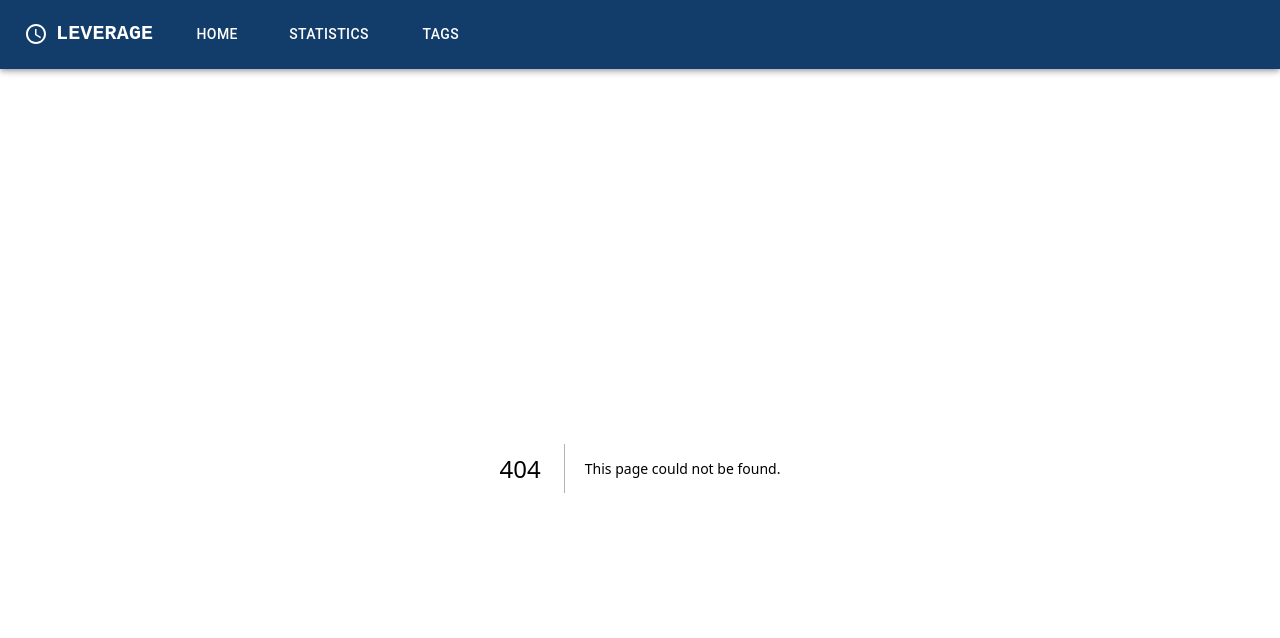
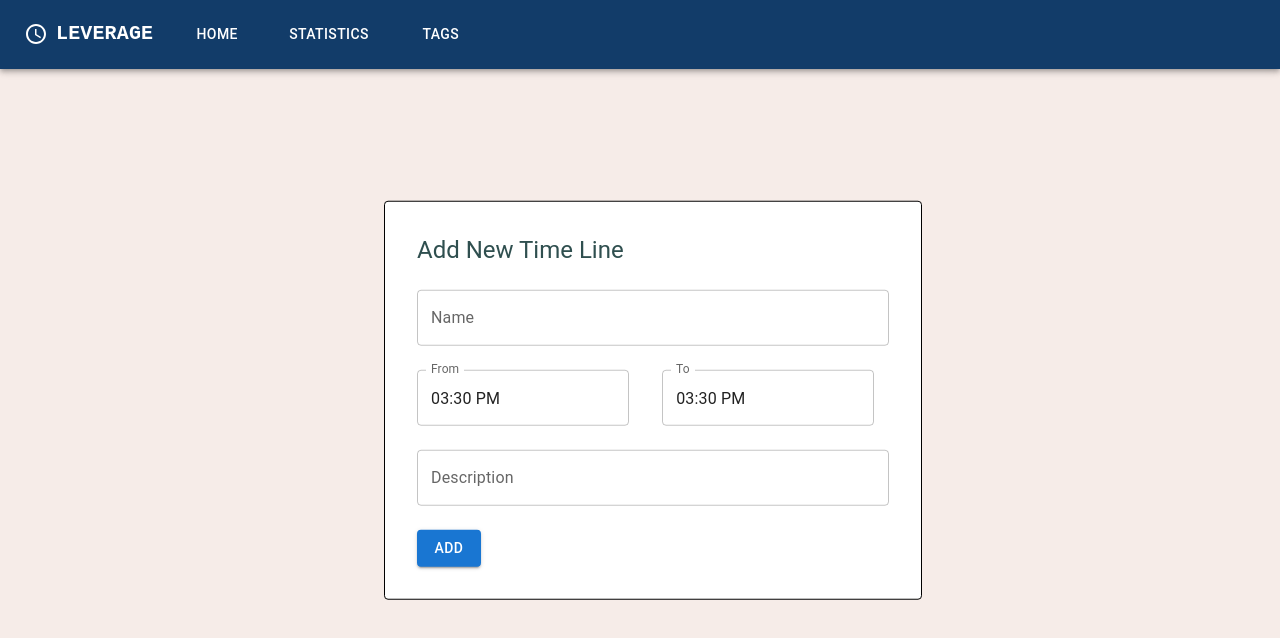
Before and after one commit to yen-han/time-leverage, a Next.js app: page /Edit in a window 1280 px wide. Before the commit this address had no page. Shown: the top 638 px of the page. Built offline with nearby package versions, Linux system fonts and the light colour scheme.

Commit message:
feat: draft edit time line page

```diff
--- a/package.json
+++ b/package.json
@@ -12,8 +12,8 @@
     "@emotion/react": "^11.10.6",
     "@emotion/styled": "^11.10.6",
     "@mui/icons-material": "^5.11.9",
-    "@mui/material": "^5.11.10",
-    "@mui/x-date-pickers": "^5.0.20",
+    "@mui/material": "^5.11.12",
+    "@mui/x-date-pickers": "^6.0.0",
     "@types/node": "18.14.1",
     "@types/react": "18.0.28",
     "@types/react-dom": "18.0.11",
--- /dev/null
+++ b/src/app/Edit/page.tsx
@@ -0,0 +1,18 @@
+"use client";
+import Box from "@mui/material/Box";
+import EditTimeLine from "@/app/components/EditTimeLine/EditTimeLine";
+
+export default function Edit() {
+  return (
+    <Box
+      sx={{
+        position: "absolute",
+        top: "50%",
+        left: "30%",
+        transform: "translateY(-50%)",
+      }}
+    >
+      <EditTimeLine />
+    </Box>
+  );
+}
--- /dev/null
+++ b/src/app/components/EditTimeLine/EditTimeLine.tsx
@@ -0,0 +1,55 @@
+import * as React from "react";
+import Box from "@mui/material/Box";
+import TextField from "@mui/material/TextField";
+import dayjs, { Dayjs } from "dayjs";
+import { LocalizationProvider } from "@mui/x-date-pickers";
+import { AdapterDayjs } from "@mui/x-date-pickers/AdapterDayjs";
+import { MobileTimePicker } from "@mui/x-date-pickers/MobileTimePicker";
+import Button from "@mui/material/Button";
+import Typography from "@mui/material/Typography";
+export default function StatisticsByTag() {
+  return (
+    <Box
+      className="form"
+      sx={{
+        width: "60%",
+        padding: "2rem",
+        border: "1px black solid",
+        borderRadius: "4px",
+        backgroundColor: "white",
+      }}
+    >
+      <Typography variant="h5" component="h5" sx={{ mb: "1.5rem" }}>
+        Add New Time Line
+      </Typography>
+      <TextField
+        id="outlined-basic"
+        label="Name"
+        variant="outlined"
+        sx={{ width: "100%", mb: "1.5rem" }}
+      />
+      <LocalizationProvider
+        dateAdapter={AdapterDayjs}
+        sx={{ width: "100%", justifyContent: "space-between" }}
+      >
+        <MobileTimePicker
+          label="From"
+          defaultValue={dayjs("2022-04-17T15:30")}
+          sx={{ width: "45%", mb: "1.5rem", mr: "7%" }}
+        />
+        <MobileTimePicker
+          label="To"
+          defaultValue={dayjs("2022-04-17T15:30")}
+          sx={{ width: "45%", mb: "1.5rem" }}
+        />
+      </LocalizationProvider>
+      <TextField
+        id="outlined-basic"
+        label="Description"
+        variant="outlined"
+        sx={{ width: "100%", mb: "1.5rem" }}
+      />
+      <Button variant="contained">Add</Button>
+    </Box>
+  );
+}
--- a/src/app/globals.css
+++ b/src/app/globals.css
@@ -88,13 +88,8 @@
 }
 
 body {
-  color: rgb(var(--foreground-rgb));
-  background: linear-gradient(
-      to bottom,
-      transparent,
-      rgb(var(--background-end-rgb))
-    )
-    rgb(var(--background-start-rgb));
+  color: darkslategray;
+  background-color: #f6ece8;
 }
 
 a {
--- a/src/app/page.module.css
+++ b/src/app/page.module.css
@@ -1,5 +1,4 @@
 .main {
-  background-color: #f6ece8;
   margin: 0;
   padding: 1rem;
 }
```
Also changed, not shown: src/app/components/Calendar.tsx (+7 -3 lines), src/app/components/TimeLine/TimeLine.tsx (+7 -2 lines), src/app/page.tsx (+0 -9 lines), 1 other file (tests, documents, lock files or other folders).
